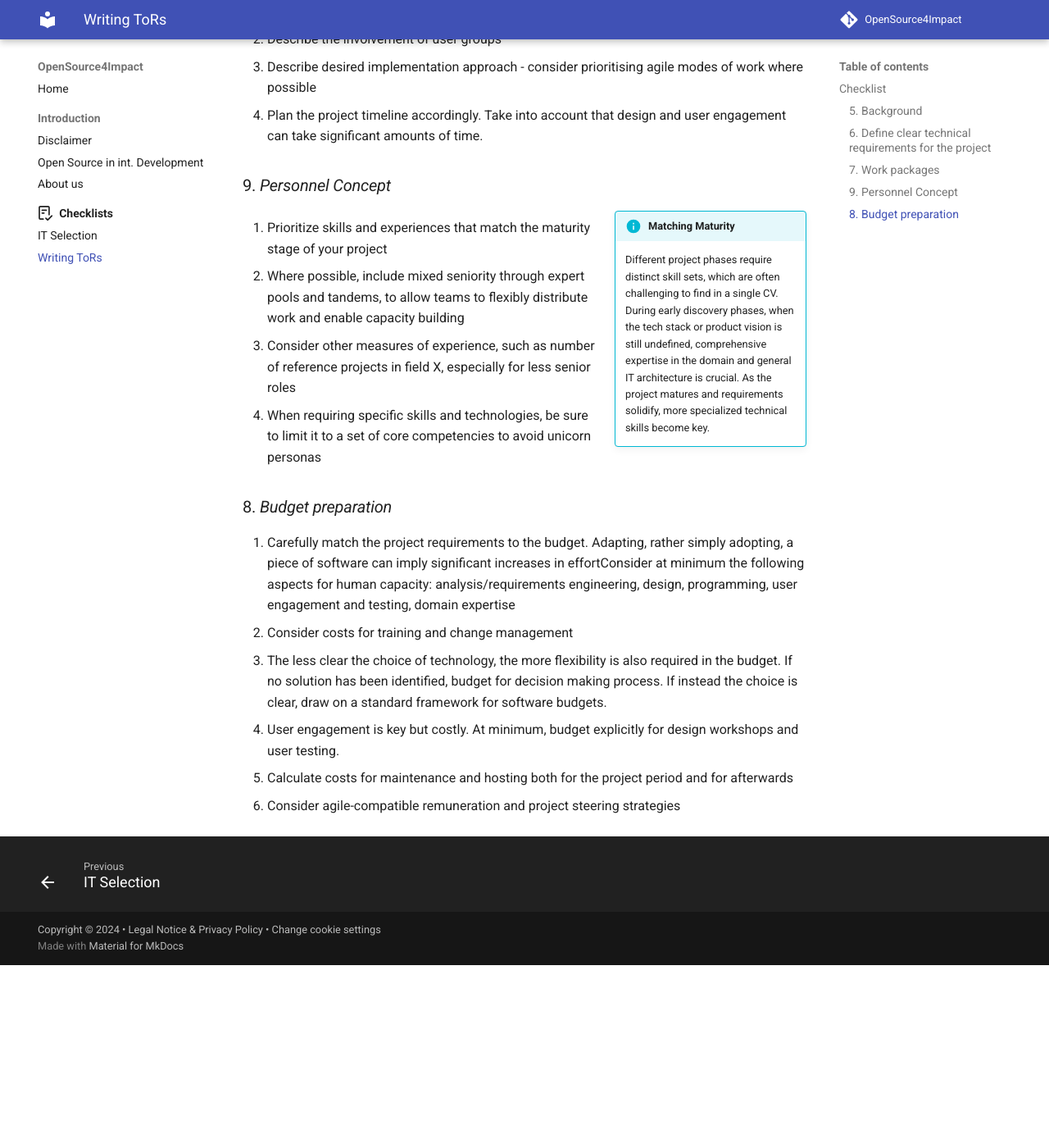
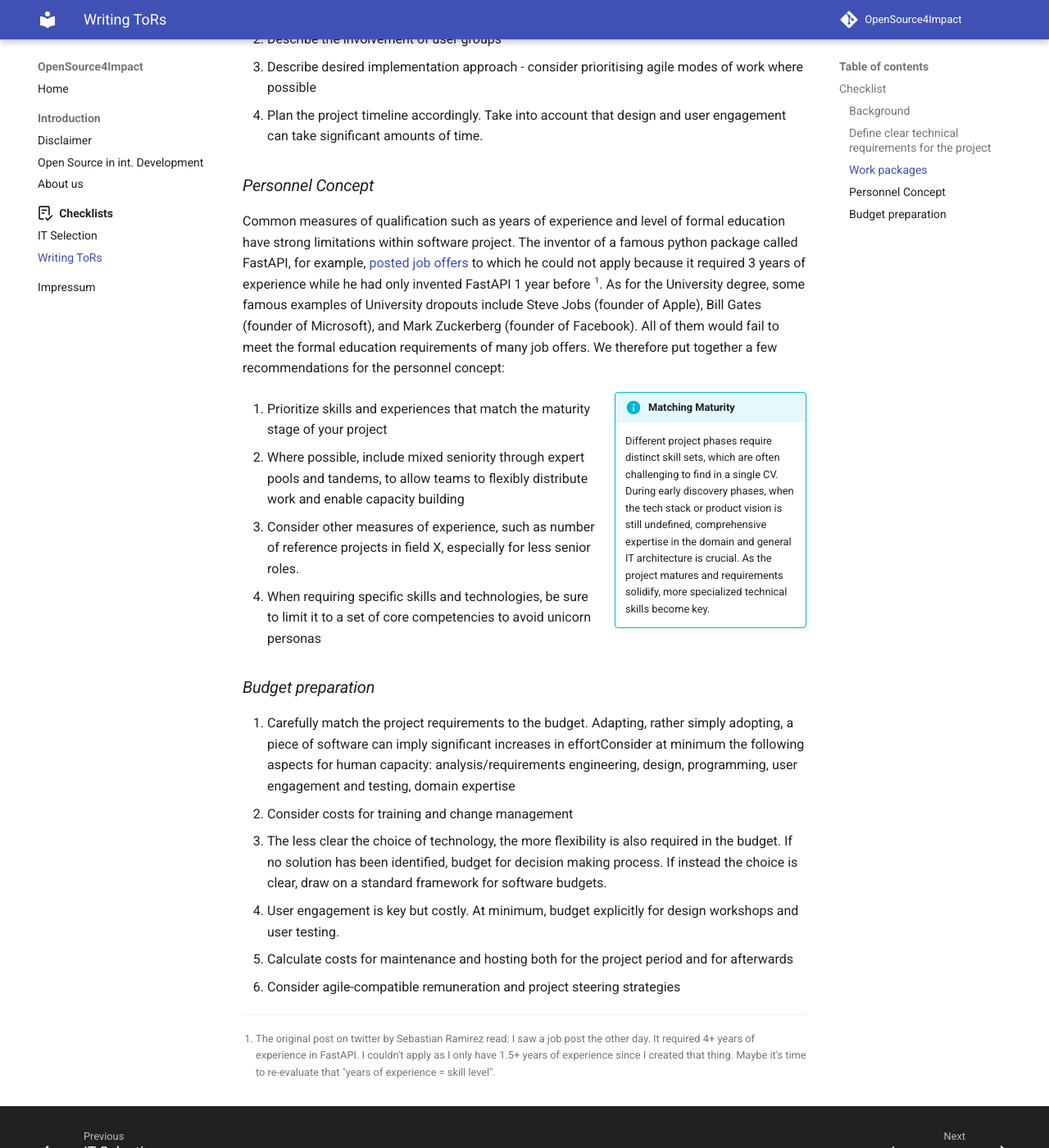
Before and after one commit to GFA-DIU/OpenSource4Impact, an MkDocs documentation site: the page built from docs/pre-project/ToR_checklist.md, in a window 1280 px wide and 1400 px high, scrolled down 1167 px. Shown: the whole window at 82% size. Built offline with MkDocs 1.6.1 and Material for MkDocs 9.7.7, drawn with Linux system fonts in a browser that asks for light colours; plug-ins that fetch from the network failed and are left out; comment, search, counter and statistics services are not loaded; before the commit the page ends 2344 px from its top, so only the background shows below that.

Commit message:
Some small additions

```diff
--- a/docs/pre-project/ToR_checklist.md
+++ b/docs/pre-project/ToR_checklist.md
@@ -4,37 +4,43 @@ We recommend those unfamiliar with open source software procurement to seek expe
 
 ## :octicons-checklist-16: Checklist
 
-### 5. *Background*
+### *Background*
 1. Provide a clear description of the problem and user group, addressing the dimensions of 1.
 1. Provide a detailed description of the status quo, including 2., 3. and 4.
 1. Clearly describe the vision and highlight which parts are not predetermined
 1. Transparently share the reasoning for the open source preference.
 
 
-### 6. *Define clear technical requirements for the project*
+### *Define clear technical requirements for the project*
 1. Make the requirements as flexible as possible to meet with different technological solutions. Consider only sharing the needs analysis, leaving the choice of technology to the contractor. When listing technological options, be mindful of omissions.
 1. Be specific on interoperability requirements and standards to follow
 1. Describe the service requirements across the entire software life-cycle (Software-Lebenszyklus – Wikipedia), in particular those aspects that concern roll-out, maintenance and later adaptations that may be needed
 1. Differentiate nice to have and must have criteria. Avoid long wish-lists focus on criteria that are relevant for the core problem only.
 1. Be aware of potentially exclusive criteria that may seem small side-aspects, but can be prohibitively expensive for (small) suppliers (e.g. specific hosting requirements, certain cybersecurity standards, …)
 
-### 7. *Work packages*
+### *Work packages*
 1. Clearly describe and differentiate the required development stages (discovery, pilot, implementation/roll-out, maintenance)
 1. Describe the involvement of user groups
 1. Describe desired implementation approach - consider prioritising agile modes of work where possible
 1. Plan the project timeline accordingly. Take into account that design and user engagement can take significant amounts of time.
 
-### 9. *Personnel Concept*
+### *Personnel Concept*
+
+Common measures of qualification such as years of experience and level of formal education have strong limitations within software project. The inventor of a famous python package called FastAPI, for example, [posted job offers](https://x.com/tiangolo/status/1281946592459853830) to which he could not apply because it required 3 years of experience while he had only invented FastAPI 1 year before [^1]. As for the University degree, some famous examples of University dropouts include Steve Jobs (founder of Apple), Bill Gates (founder of Microsoft), and Mark Zuckerberg (founder of Facebook). All of them would fail to meet the formal education requirements of many job offers. We therefore put together a few recommendations for the personnel concept:
+
+[^1]:
+    The original post on twitter by Sebastian Ramirez read: I saw a job post the other day. It required 4+ years of experience in FastAPI. I couldn't apply as I only have 1.5+ years of experience since I created that thing. Maybe it's time to re-evaluate that "years of experience = skill level".
+
 !!! info inline end "Matching Maturity"
 
     Different project phases require distinct skill sets, which are often challenging to find in a single CV. During early discovery phases, when the tech stack or product vision is still undefined, comprehensive expertise in the domain and general IT architecture is crucial. As the project matures and requirements solidify, more specialized technical skills become key.
 1. Prioritize skills and experiences that match the maturity stage of your project
 
 1. Where possible, include mixed seniority through expert pools and tandems, to allow teams to flexibly distribute work and enable capacity building
-1. Consider other measures of experience, such as number of reference projects in field X, especially for less senior roles
+1. Consider other measures of experience, such as number of reference projects in field X, especially for less senior roles.
 1. When requiring specific skills and technologies, be sure to limit it to a set of core competencies to avoid unicorn personas
 
-### 8. *Budget preparation*
+### *Budget preparation*
 1. Carefully match the project requirements to the budget. Adapting, rather simply adopting, a piece of software can imply significant increases in effortConsider at minimum the following aspects for human capacity: analysis/requirements engineering, design, programming, user engagement and testing, domain expertise
 1. Consider costs for training and change management
 1. The less clear the choice of technology, the more flexibility is also required in the budget. If no solution has been identified, budget for decision making process. If instead the choice is clear, draw on a standard framework for software budgets.
--- a/mkdocs.yml
+++ b/mkdocs.yml
@@ -14,7 +14,7 @@ theme:
   palette:
     - scheme: default
 
-copyright: Copyright &copy; 2024 &bullet; <a href="privacy_legal">Legal Notice & Privacy Policy</a> &bullet; <a href="#__consent">Change cookie settings</a>
+copyright: Copyright &copy; 2024 &bullet; <a href="/privacy_legal">Legal Notice & Privacy Policy</a> &bullet; <a href="#__consent">Change cookie settings</a>
 repo_url: https://github.com/GFA-DIU/OpenSource4Impact
 repo_name: OpenSource4Impact
 edit_uri: edit/main/docs/
@@ -29,7 +29,7 @@ nav:
     - pre-project/index.md
     - IT Selection: pre-project/IT_sel_checklist.md
     - Writing ToRs: pre-project/ToR_checklist.md
-
+  - Impressum: privacy_legal.md
 
 extra:
   consent:
@@ -43,14 +43,15 @@ extra:
 
 markdown_extensions:
   - pymdownx.emoji:
-      emoji_index: !!python/name:materialx.emoji.twemoji
-      emoji_generator: !!python/name:materialx.emoji.to_svg
+      emoji_index: !!python/name:material.extensions.emoji.twemoji
+      emoji_generator: !!python/name:material.extensions.emoji.to_svg
   - admonition
   - pymdownx.details
   - pymdownx.superfences
   - attr_list
   - md_in_html
   - def_list
+  - footnotes
 
 plugins:
   - privacy
```
